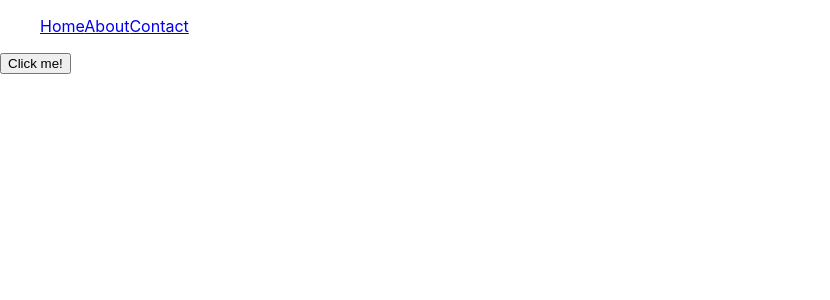
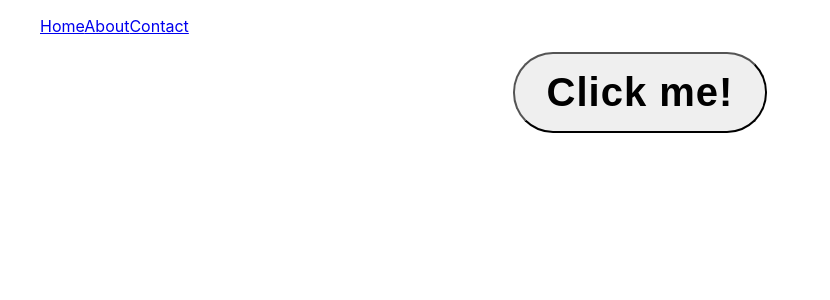
Before and after one commit to MattCarlyon/Assignment-2---react-app, a React (Create React App) app: page /Contact in a window 1280 px wide. Shown: the top 300 px of the page, without its empty margins (0-830 px from the left). Built offline with nearby package versions, Linux system fonts and the light colour scheme.

Commit message:
modal styled, close button not working, starting header styling"
git status

```diff
--- a/src/components/Contact.js
+++ b/src/components/Contact.js
@@ -1,5 +1,7 @@
+import Modal from "./Modal.js";
 import {useState} from "react";
-import Modal from "./Modal";
+import "./Modal.css";
+
 
 // const Contact = () => {
 //     return (
@@ -8,6 +10,10 @@ import Modal from "./Modal";
 //         </div>
 //     );
 // };
+
+function ContactModal() {
+    return <div className="container"> Modal Example</div>
+};
 
 function Contact() {
     const [status, setStatus] = useState(false);
--- a/src/components/Header.js
+++ b/src/components/Header.js
@@ -1,4 +1,5 @@
 import {Link} from "react-router-dom";
+import "./Header.css";
 
 const Header = () => {
     return (
--- /dev/null
+++ b/src/components/Modal.css
@@ -0,0 +1,53 @@
+.overlay {
+    position: fixed;
+    display: block;
+    overflow: auto;
+    width: 100%;
+    height: 100%;
+    top: 0;
+    left: 0;
+    right: 0;
+    bottom: 0;
+    background-color: rgba(0, 0, 0, 0.5);
+    z-index: 999;
+  }
+
+  .content {
+    margin: 15% auto;
+    background-color: rgb(196, 236, 18);
+    border-radius: 0.25rem;
+    width: 40vw;
+    padding: 2rem;
+    position: relative;
+  }
+
+  .container {
+    display: flex;
+    justify-content: center;
+    align-items: center;
+  }
+
+  p {
+    font-size: 2.5rem;
+    font-weight: 600;
+  }
+
+  .modal-btn {
+    border-radius: 40px;
+    padding: 1rem 2rem;
+    font-size: 40px;
+    letter-spacing: 1px;
+    font-weight: 600;
+    cursor: pointer;
+  }
+
+  .modal-btn:hover {
+    background-color: pink;
+  }
+
+  .close {
+    display: flex;
+    margin-left: auto;
+    font-size: 40px;
+    cursor: pointer;
+  }
--- a/src/components/Modal.js
+++ b/src/components/Modal.js
@@ -1,4 +1,5 @@
 import { MdClose } from "react-icons/md";
+
 
 const Modal = ({ children, close }) => {
     return (
```
Also changed, not shown: src/components/Header.css (added).
